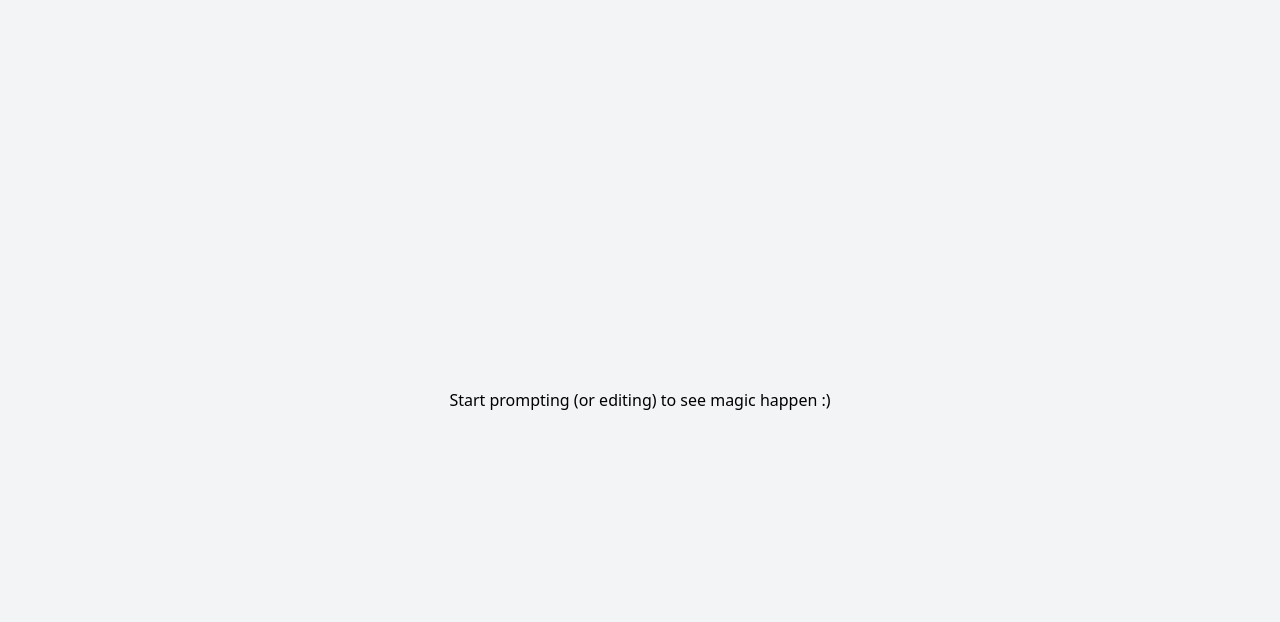
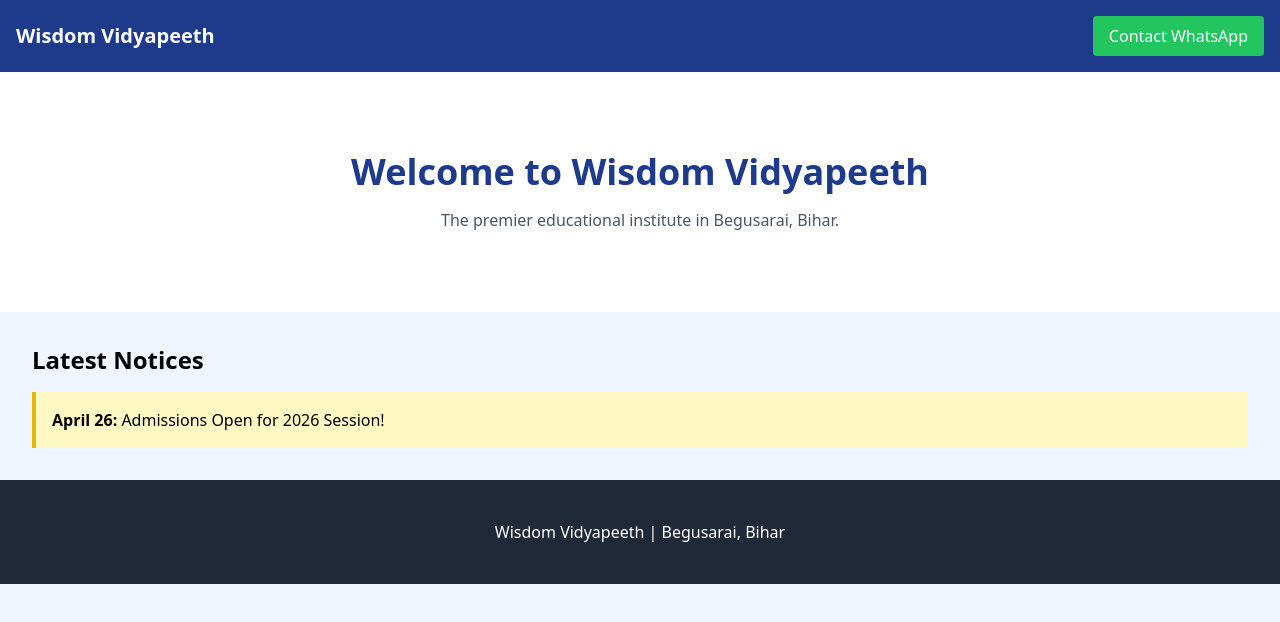
Before and after one commit to divyanshuashudev/wisom-vidyapith, a React (Vite) app: page / in a window 1280 px wide. Shown: the top 622 px of the page. Built offline with nearby package versions, Linux system fonts and the light colour scheme.

Commit message:
Update App.tsx
the white screen issue fixing 1.

```diff
--- a/src/App.tsx
+++ b/src/App.tsx
@@ -1,9 +1,32 @@
-function App() {
+import React from 'react';
+
+export default function App() {
   return (
-    <div className="min-h-screen bg-gray-100 flex items-center justify-center">
-      <p>Start prompting (or editing) to see magic happen :)</p>
+    <div className="min-h-screen bg-blue-50 font-sans">
+      {/* Header */}
+      <nav className="bg-blue-900 text-white p-4 flex justify-between items-center">
+        <h1 className="text-xl font-bold">Wisdom Vidyapeeth</h1>
+        <a href="https://wa.me/91XXXXXXXXXX" className="bg-green-500 px-4 py-2 rounded">Contact WhatsApp</a>
+      </nav>
+
+      {/* Hero */}
+      <header className="py-20 text-center bg-white">
+        <h2 className="text-4xl font-extrabold text-blue-900">Welcome to Wisdom Vidyapeeth</h2>
+        <p className="mt-4 text-gray-600">The premier educational institute in Begusarai, Bihar.</p>
+      </header>
+
+      {/* Notice Board */}
+      <section className="p-8">
+        <h3 className="text-2xl font-bold mb-4">Latest Notices</h3>
+        <div className="bg-yellow-100 p-4 border-l-4 border-yellow-500">
+          <p><strong>April 26:</strong> Admissions Open for 2026 Session!</p>
+        </div>
+      </section>
+
+      {/* Footer */}
+      <footer className="bg-gray-800 text-white p-10 text-center">
+        <p>Wisdom Vidyapeeth | Begusarai, Bihar</p>
+      </footer>
     </div>
   );
 }
-
-export default App;
```
